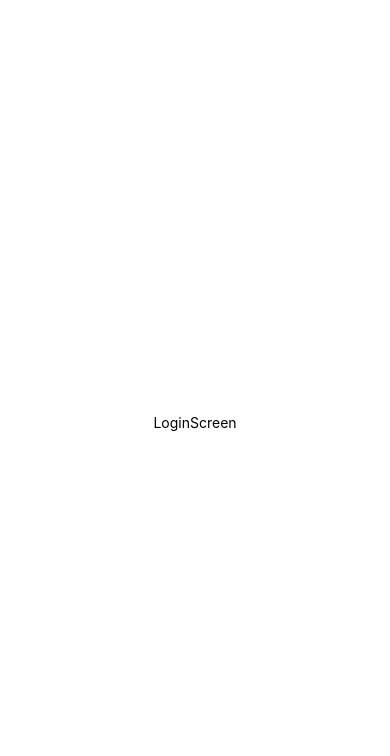
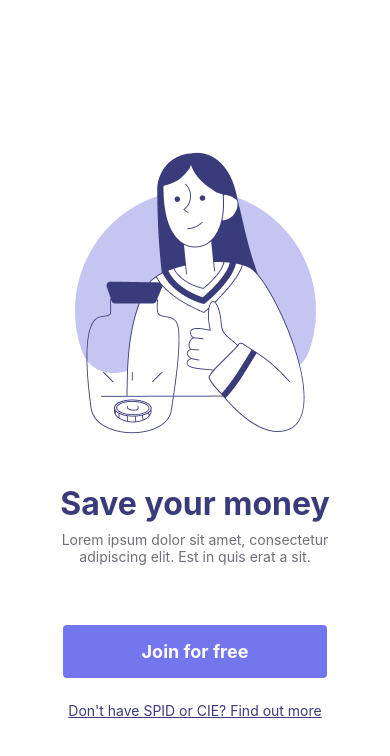
Before and after one commit to tusharpramanikbd/moneylia-react-native, a React Native app: screen / in a window 390 px wide. Shown: the top 756 px of the page. Built offline with nearby package versions, Linux system fonts and the light colour scheme.

Commit message:
login screen design implementation done

```diff
--- a/App.tsx
+++ b/App.tsx
@@ -3,18 +3,5 @@ import { StyleSheet, Text, View } from 'react-native'
 import LoginScreen from './screens/LoginScreen'
 
 export default function App() {
-  return (
-    <View style={styles.container}>
-      <LoginScreen />
-    </View>
-  )
+  return <LoginScreen />
 }
-
-const styles = StyleSheet.create({
-  container: {
-    flex: 1,
-    backgroundColor: '#fff',
-    alignItems: 'center',
-    justifyContent: 'center',
-  },
-})
--- a/screens/LoginScreen.tsx
+++ b/screens/LoginScreen.tsx
@@ -1,14 +1,71 @@
-import { StyleSheet, Text, View } from 'react-native'
+import { Button, Image, Pressable, StyleSheet, Text, View } from 'react-native'
 import React from 'react'
 
 const LoginScreen = () => {
   return (
-    <View>
-      <Text>LoginScreen</Text>
+    <View style={styles.container}>
+      <Image
+        style={styles.image}
+        source={require('../assets/images/login-image.png')}
+      />
+      <Text style={styles.titleText}>Save your money</Text>
+      <Text style={styles.loremText}>
+        Lorem ipsum dolor sit amet, consectetur adipiscing elit. Est in quis
+        erat a sit.
+      </Text>
+      <View style={styles.buttonStyle}>
+        <Pressable android_ripple={{ color: '#dddddd' }}>
+          <Text style={styles.buttonText}>Join for free</Text>
+        </Pressable>
+      </View>
+      <Text style={styles.linkText}>Don't have SPID or CIE? Find out more</Text>
     </View>
   )
 }
 
 export default LoginScreen
 
-const styles = StyleSheet.create({})
+const styles = StyleSheet.create({
+  container: {
+    flex: 1,
+    backgroundColor: '#fff',
+    alignItems: 'center',
+    justifyContent: 'center',
+    paddingHorizontal: 40,
+  },
+  image: {
+    width: 335,
+    height: 334,
+    marginBottom: 24,
+  },
+  titleText: {
+    textAlign: 'center',
+    fontSize: 32,
+    fontWeight: 'bold',
+    color: '#3A3B7B',
+    marginBottom: 8,
+  },
+  loremText: {
+    textAlign: 'center',
+    marginBottom: 60,
+    color: '#6F6D7B',
+  },
+  buttonStyle: {
+    marginBottom: 24,
+    width: '85%',
+    backgroundColor: '#7476ED',
+    borderRadius: 4,
+    elevation: 4,
+  },
+  buttonText: {
+    textAlign: 'center',
+    color: '#FFFFFF',
+    paddingVertical: 16,
+    fontWeight: 'bold',
+    fontSize: 18,
+  },
+  linkText: {
+    color: '#3A3B7B',
+    textDecorationLine: 'underline',
+  },
+})
```
Also changed, not shown: assets/images/login-image.png (added).
